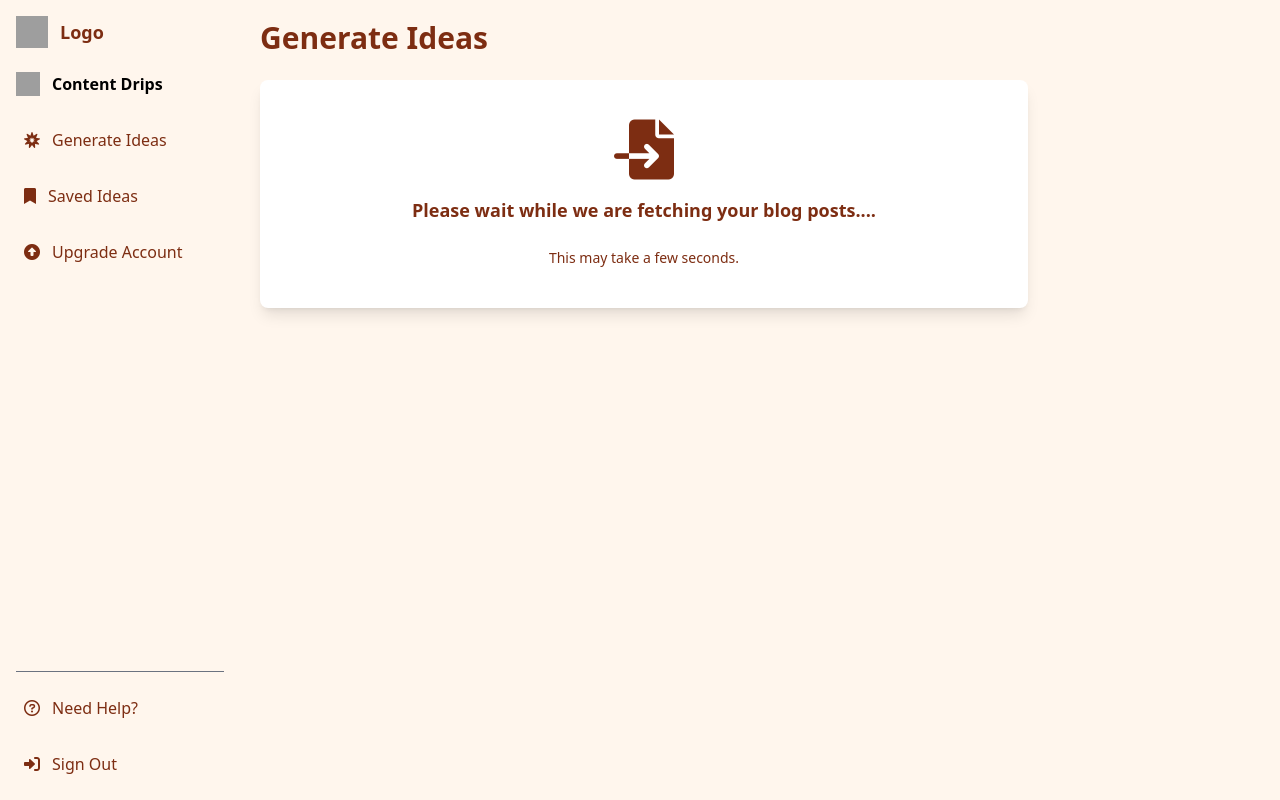
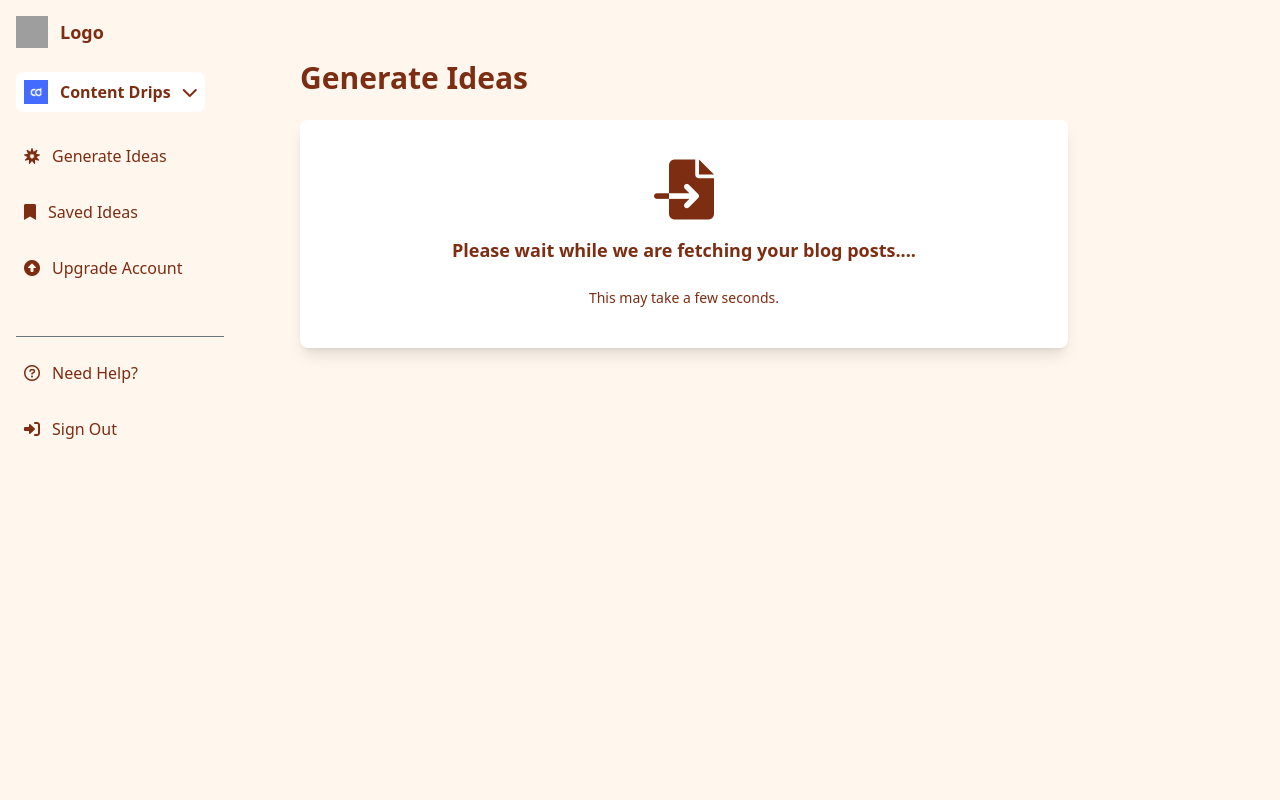
Before and after one commit to RaimaAftab95/ZenklyUpdate, a React (Vite) app: page /generate-idea in a window 1280 px wide. Built offline with nearby package versions, Linux system fonts and the light colour scheme; grey boxes are pictures that could not be loaded.

Commit message:
Add hamburger menue for side bar also make sidebar a seperate component

```diff
--- a/src/components/Navbar.jsx
+++ b/src/components/Navbar.jsx
@@ -47,7 +47,7 @@ export default function Navbar() {
           <a href="/login" className="navlinks-graytext block">
             Login
           </a>
-          <button className="bg- darkbrown block w-full rounded-full px-4 py-2 text-white">
+          <button className="block w-full rounded-full bg-darkbrown px-4 py-2 text-white">
             Sign Up
           </button>
         </div>
--- /dev/null
+++ b/src/components/Sidebar.jsx
@@ -0,0 +1,106 @@
+import { useState } from 'react';
+
+export default function Sidebar() {
+  const [isMenuOpen, setIsMenuOpen] = useState(false);
+  const [isDropdownOpen, setIsDropdownOpen] = useState(false);
+
+  const toggleMenu = () => setIsMenuOpen(!isMenuOpen);
+  const toggleDropdown = () => setIsDropdownOpen(!isDropdownOpen);
+
+  return (
+    <>
+      {/* Hamburger Menu Button */}
+      <button
+        className="absolute left-4 top-4 z-50 block md:hidden"
+        onClick={toggleMenu}
+      >
+        {isMenuOpen ? (
+          <i className="fas fa-times text-darkshade text-2xl"></i>
+        ) : (
+          <i className="fas fa-bars text-darkshade text-2xl"></i>
+        )}
+      </button>
+
+      {/* Sidebar */}
+      <aside
+        className={`${
+          isMenuOpen
+            ? 'translate-x-0 bg-darkbg'
+            : 'bg-darkshade -translate-x-full'
+        } text-darkshade md:bg-darkshade fixed left-0 top-0 z-40 h-full w-60 transform transition-transform duration-300 md:relative md:block md:translate-x-0`}
+      >
+        {/* Top Section */}
+        <div className="space-y-6 p-4">
+          {/* Logo */}
+          <div className="flex items-center space-x-3">
+            <img src="/images/logo.png" alt="Logo" className="h-8 w-8" />
+            <span className="text-lg font-bold">Logo</span>
+          </div>
+
+          <div className="relative">
+            <button
+              className="text-darkshade flex cursor-pointer items-center space-x-3 rounded-lg border-none bg-white p-2 font-bold focus:outline-none"
+              onClick={toggleDropdown}
+            >
+              <img
+                src="/images/cd-icon-image.png"
+                alt="Dropdown Icon"
+                className="h-6 w-6"
+              />
+              <span>Content Drips</span>
+              <i
+                className={`fas ${
+                  isDropdownOpen ? 'fa-chevron-up' : 'fa-chevron-down'
+                } ml-auto`}
+              ></i>
+            </button>
+            {isDropdownOpen && (
+              <div className="mt-2 space-y-2 rounded-md bg-lightbg p-2 shadow-lg">
+                <div className="cursor-pointer px-4 py-2 hover:bg-darkbg">
+                  Option 1
+                </div>
+                <div className="cursor-pointer px-4 py-2 hover:bg-darkbg">
+                  Option 2
+                </div>
+                <div className="cursor-pointer px-4 py-2 hover:bg-darkbg">
+                  Option 3
+                </div>
+              </div>
+            )}
+          </div>
+
+          {/* Menu Items */}
+          <nav className="space-y-4">
+            <div className="flex cursor-pointer items-center space-x-3 rounded-lg p-2 hover:bg-lightbg sm:hover:bg-darkbg">
+              <i className="fas fa-bahai text-darkshade"></i>
+              <span>Generate Ideas</span>
+            </div>
+            <div className="flex cursor-pointer items-center space-x-3 rounded-lg p-2 hover:bg-lightbg sm:hover:bg-darkbg">
+              <i className="fas fa-bookmark text-darkshade"></i>
+              <span>Saved Ideas</span>
+            </div>
+            <div className="flex cursor-pointer items-center space-x-3 rounded-lg p-2 hover:bg-lightbg sm:hover:bg-darkbg">
+              <i className="fas fa-circle-up text-darkshade"></i>
+              <span>Upgrade Account</span>
+            </div>
+          </nav>
+        </div>
+
+        {/* Bottom Section */}
+        <div className="p-4">
+          <hr className="my-4 border-gray-500" />
+          <nav className="space-y-4">
+            <div className="flex cursor-pointer items-center space-x-3 rounded-lg p-2 hover:bg-lightbg sm:hover:bg-darkbg">
+              <i className="far fa-circle-question text-darkshade"></i>
+              <span>Need Help?</span>
+            </div>
+            <div className="flex cursor-pointer items-center space-x-3 rounded-lg p-2 hover:bg-lightbg sm:hover:bg-darkbg">
+              <i className="fas fa-right-to-bracket text-darkshade"></i>
+              <span>Sign Out</span>
+            </div>
+          </nav>
+        </div>
+      </aside>
+    </>
+  );
+}
--- a/src/pages/GenerateIdea.jsx
+++ b/src/pages/GenerateIdea.jsx
@@ -1,62 +1,10 @@
+import Sidebar from '../components/Sidebar';
+
 export default function GenerateIdea() {
   return (
     <div className="flex min-h-screen bg-lightbg">
-      {/* Sidebar */}
-      <aside className="bg-darkshade text-darkshade flex w-60 flex-col justify-between p-4">
-        {/* Top Section */}
-        <div className="space-y-6">
-          {/* Logo */}
-          <div className="flex items-center space-x-3">
-            <img src="/images/logo.png" alt="Logo" className="h-8 w-8" />
-            <span className="text-lg font-bold">Logo</span>
-          </div>
-
-          {/* Dropdown */}
-          <div className="flex items-center space-x-3">
-            <img
-              src="/images/icon.png"
-              alt="Dropdown Icon"
-              className="h-6 w-6"
-            />
-            <span className="font-bold text-black">Content Drips</span>
-          </div>
-
-          {/* Menu Items */}
-          <nav className="space-y-4">
-            <div className="flex cursor-pointer items-center space-x-3 rounded-lg p-2 hover:bg-darkbg">
-              <i className="fas fa-bahai text-darkshade"></i>
-              <span>Generate Ideas</span>
-            </div>
-            <div className="flex cursor-pointer items-center space-x-3 rounded-lg p-2 hover:bg-darkbg">
-              <i className="fas fa-bookmark text-darkshade"></i>
-              <span>Saved Ideas</span>
-            </div>
-            <div className="flex cursor-pointer items-center space-x-3 rounded-lg p-2 hover:bg-darkbg">
-              <i className="fas fa-circle-up text-darkshade"></i>
-              <span>Upgrade Account</span>
-            </div>
-          </nav>
-        </div>
-
-        {/* Bottom Section */}
-        <div>
-          <hr className="my-4 border-gray-500" />
-          <nav className="space-y-4">
-            <div className="flex cursor-pointer items-center space-x-3 rounded-lg p-2 hover:bg-darkbg">
-              <i className="far fa-circle-question text-darkshade"></i>
-              <span>Need Help?</span>
-            </div>
-            <div className="flex cursor-pointer items-center space-x-3 rounded-lg p-2 hover:bg-darkbg">
-              <i className="fas fa-right-to-bracket text-darkshade"></i>
-              <span>Sign Out</span>
-            </div>
-          </nav>
-        </div>
-      </aside>
-
-      {/* Main Content */}
-      <main className="flex-1 p-5">
-        {/* Heading */}
+      <Sidebar />
+      <main className="mt-10 flex-1 p-5 md:ml-10">
         <h1 className="text-darkshade mb-6 text-left text-3xl font-bold">
           Generate Ideas
         </h1>
@@ -65,7 +13,7 @@ export default function GenerateIdea() {
         <div>
           <div className="w-full max-w-3xl rounded-lg bg-white p-10 text-center shadow-lg">
             <div className="text-darkshade mb-6">
-              <i className="fa-solid fa-file-import mb-4 text-6xl"></i>
+              <i className="fa-solid fa-file-import mb-4 text-6xl hover:text-darkbg"></i>
               <p className="text-darkshade text-lg font-bold">
                 Please wait while we are fetching your blog posts....
               </p>
```
Also changed, not shown: public/images/cd-icon-image.png (added), 1 other file (tests, documents, lock files or other folders).
